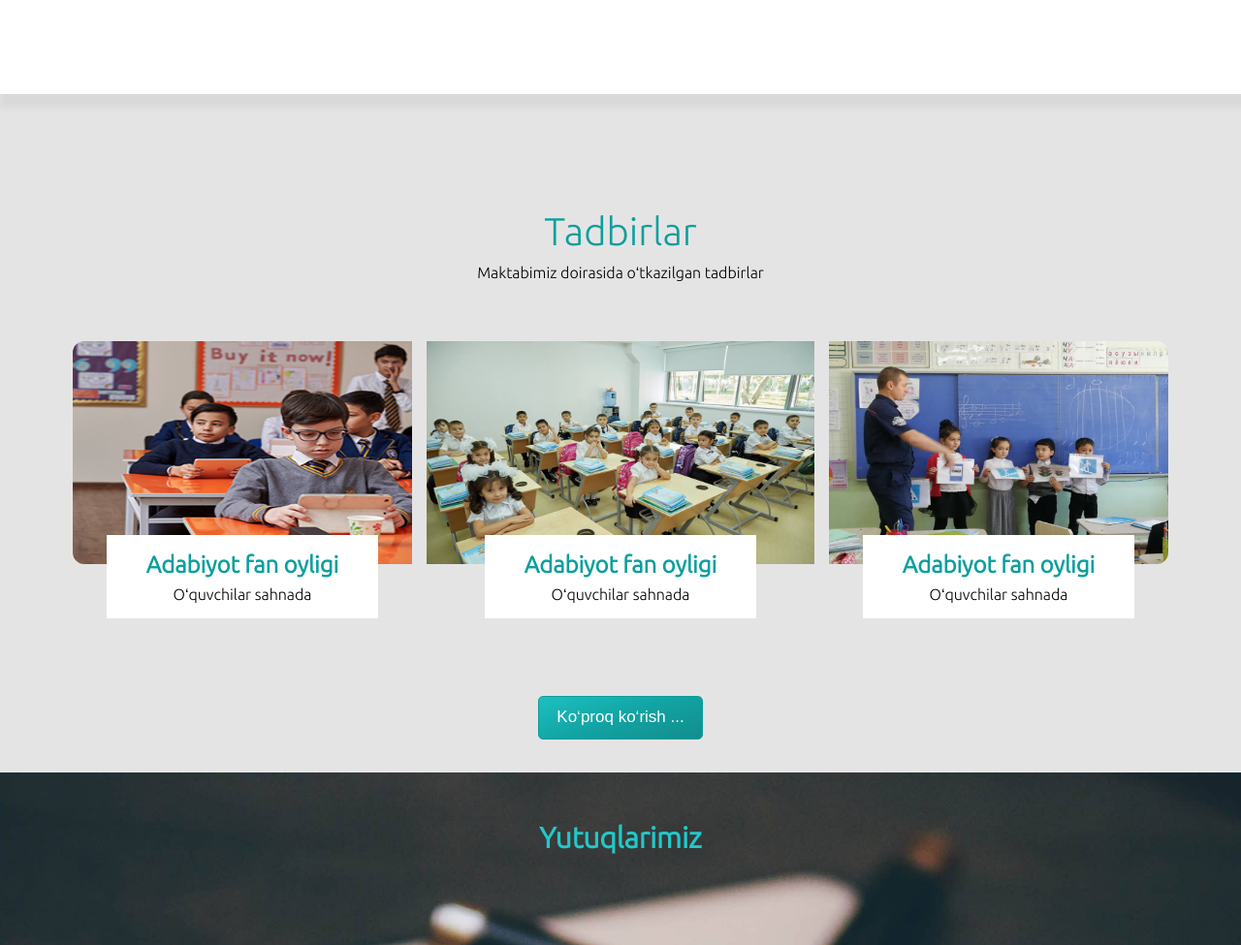
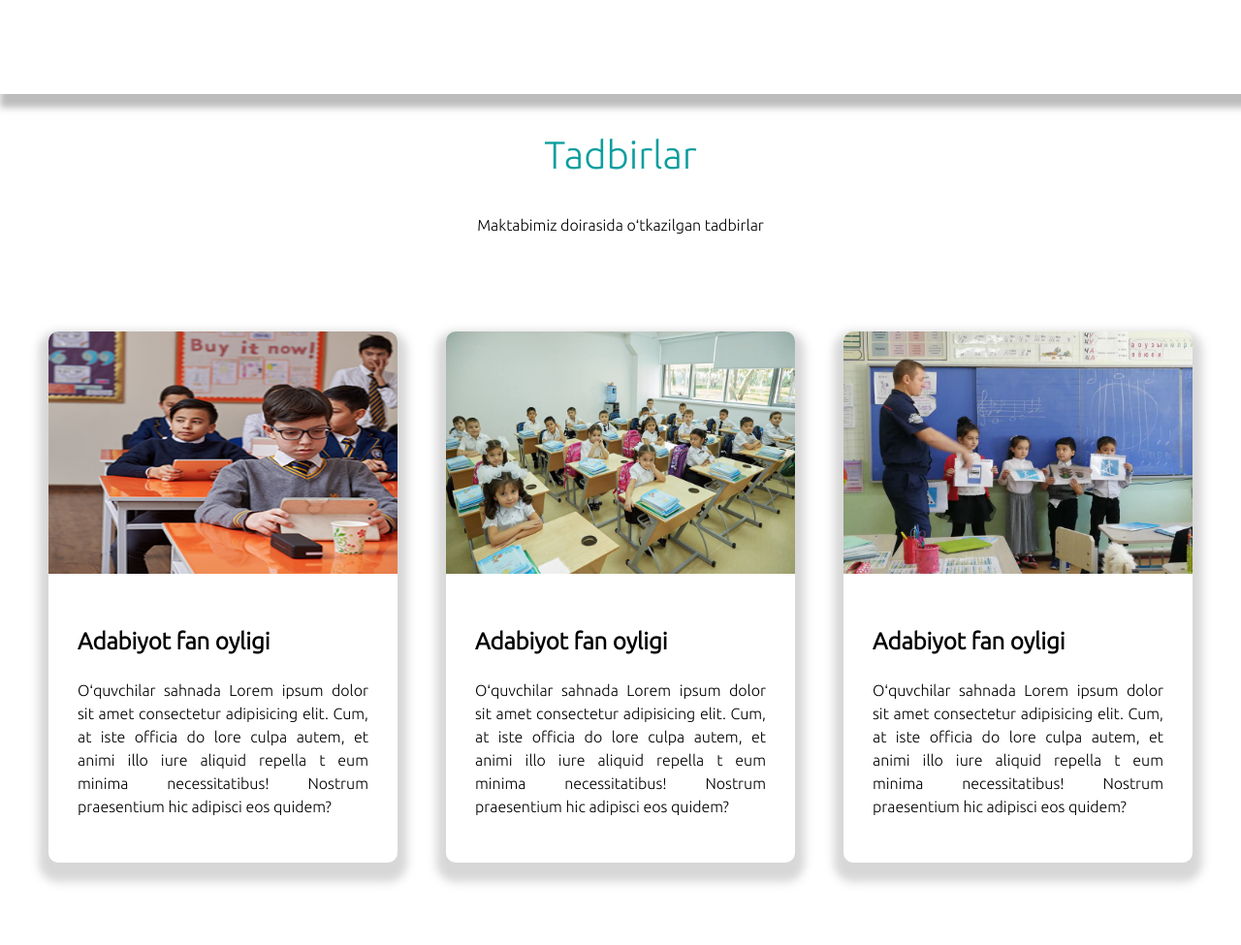
Before and after one commit to FazliddinKarimov1701/School, a plain HTML site: page index.html in a window 1280 px wide. Shown: the part 1231-2206 px from the top of the page at 97% size. Drawn offline with nearby package versions, Linux system fonts and the light colour scheme; files whose address does not match are found by name; a web font is replaced by a local one.

Commit message:
Event section changes

```diff
--- a/css/responsive.css
+++ b/css/responsive.css
@@ -8,20 +8,12 @@
         display: none;
     }
   }
-@media only screen and (max-width: 1250px){
+@media only screen and (max-width: 1200px){
     #event_info{
         flex-direction: column;
     }
-    #event_info > div > div{
-        position: none;
-    }
     #event_info > div{
-        border: 1px solid grey;
-        width: 400px;
-        padding: 10px
-
-    }
-    #event_info_beginner > img,#event_info_concluder > img{
-        border-radius: 0;
+        margin-bottom: 50px;
     }
 }
+@media only screen and (max-width: 850)
--- a/css/style.css
+++ b/css/style.css
@@ -198,78 +198,30 @@ input[type=checkbox]:checked ~ .sidebarIconToggle > .diagonal.part-2 {
 #about{
     box-shadow: 7px 7px 7px 7px rgba(160, 160, 160, 0.705);
 }
-#event_info_beginner > img,#event_info_concluder > img{
-    width: 350px;
-    height: 230px;
-}
-#event_info_main > img{
-    width: 400px;
-    height: 230px;
+#event_beginner{
+    text-align: center;
 }
 #event_info{
     display: flex;
     align-items: center;
     justify-content: space-evenly;
+    margin: 100px 0;
 }
-#events{
-    background-color: rgba(224, 223, 223, 0.836);
-    height: 600px;
-    text-align: center;
-    padding-top: 100px;
-}
-#event_beginner{
-    margin-bottom: 70px;
-    line-height: 0.1;
+#event_info > div > img{
+    width: 360px;
+    height: 250px;
+    border-top-left-radius: 10px;
+    border-top-right-radius: 10px;
 }
 #event_info > div{
-    display: flex;
-    flex-direction: column;
-    align-items: center;
+    text-align: justify;
+    width: 360px;
+    box-shadow: 0 10px 10px 10px rgba(156, 156, 156, 0.404);
+    border-radius: 10px;
 }
 #event_info > div > div{
-    background-color: white;
-    box-shadow: rgba(128, 128, 128, 0.911);
-    width: 230px;
-    padding: 5px 25px
-}
-#event_info > div > div{
-    position: relative;
-    margin-top: 200px;
-    line-height: 0.5;
-}
-#event_info > div > img{
-    position : absolute;
-}
-#event_info > div > img:hover{
-    background: linear-gradient(160deg, rgb(30, 192, 192) 0%, rgb(18, 163, 163) 50%, rgb(19, 141, 141) 100%);
-}
-#event_info_beginner > img{
-    border-top-left-radius: 12px;
-    border-bottom-left-radius: 12px;
-}
-#event_info_concluder > img{
-    border-top-right-radius: 12px;
-    border-bottom-right-radius: 12px;
-}
-
-#event_btn{
-    margin-top: 80px;
-    background: linear-gradient(160deg, rgb(30, 192, 192) 0%, rgb(18, 163, 163) 50%, rgb(19, 141, 141) 100%);
-    outline: none;
-    color: white;
-    border: 0.1px solid rgb(12, 158, 158);
-    width: 170px;
-    height: 45px;
-    font-size: 17px;
-    transition: 1s;
-    border-radius: 5px;
-}
-#event_btn:hover{
-    transition: 0.7s;
-    background: linear-gradient(160deg, rgb(21, 151, 151) 0%, rgb(12, 129, 129) 50%, rgb(11, 110, 110) 100%);
-}
-#event_info > div > div > h2 {
-    color: rgb(12, 158, 158);
+    padding: 30px;
+    line-height: 1.5;
 }
 #achievement{
     background: linear-gradient(180deg , rgba(128, 128, 128, 0.836) 0%, rgba(128, 128, 128, 0.842) 50%, rgba(128, 128, 128, 0.774) 100%) ,url(../img/bg2.jpg);
--- a/index.html
+++ b/index.html
@@ -77,26 +77,37 @@
                         <img src="img/img2.png" alt="tadbirlar">
                         <div>
                             <h2>Adabiyot fan oyligi</h2>
-                            <p>Oʻquvchilar sahnada</p>
+                            <p>Oʻquvchilar sahnada Lorem ipsum dolor sit amet
+                            consectetur adipisicing elit. Cum, at iste officia do
+                            lore culpa autem, et animi illo iure aliquid repella
+                            t eum minima necessitatibus! Nostrum praesentium
+                            hic adipisci eos quidem?</p>
                         </div>
                     </div>
                     <div id="event_info_main">
                         <img src="img/img.jpg" alt="tadbirlar">
                         <div>
                             <h2>Adabiyot fan oyligi</h2>
-                            <p>Oʻquvchilar sahnada</p>
+                            <p>Oʻquvchilar sahnada Lorem ipsum dolor sit amet
+                                consectetur adipisicing elit. Cum, at iste officia do
+                                lore culpa autem, et animi illo iure aliquid repella
+                                t eum minima necessitatibus! Nostrum praesentium
+                                hic adipisci eos quidem?</p>
                         </div>
                     </div>
                     <div id="event_info_concluder">
                         <img src="img/img3.jpg" alt="tadbirlar">
                         <div>
                             <h2>Adabiyot fan oyligi</h2>
-                            <p>Oʻquvchilar sahnada</p>
+                            <p>Oʻquvchilar sahnada Lorem ipsum dolor sit amet
+                                consectetur adipisicing elit. Cum, at iste officia do
+                                lore culpa autem, et animi illo iure aliquid repella
+                                t eum minima necessitatibus! Nostrum praesentium
+                                hic adipisci eos quidem?</p>
                         </div>
                     </div>
                 </div>
             </div>
-            <button id="event_btn">Koʻproq koʻrish ...</button>
         </section>
         <section id="achievement">
             <div id="achieve_beginner">
@@ -110,7 +121,7 @@
                 </div>
                 <div>
                     <img class="svg" src="img/medal.svg" alt="ustoz">
-                    <h1>30</h1>
+                    <h1>190</h1>
                     <p>Oliy maʻlumotli ustozlar</p>
                 </div>
                 <div>
```
